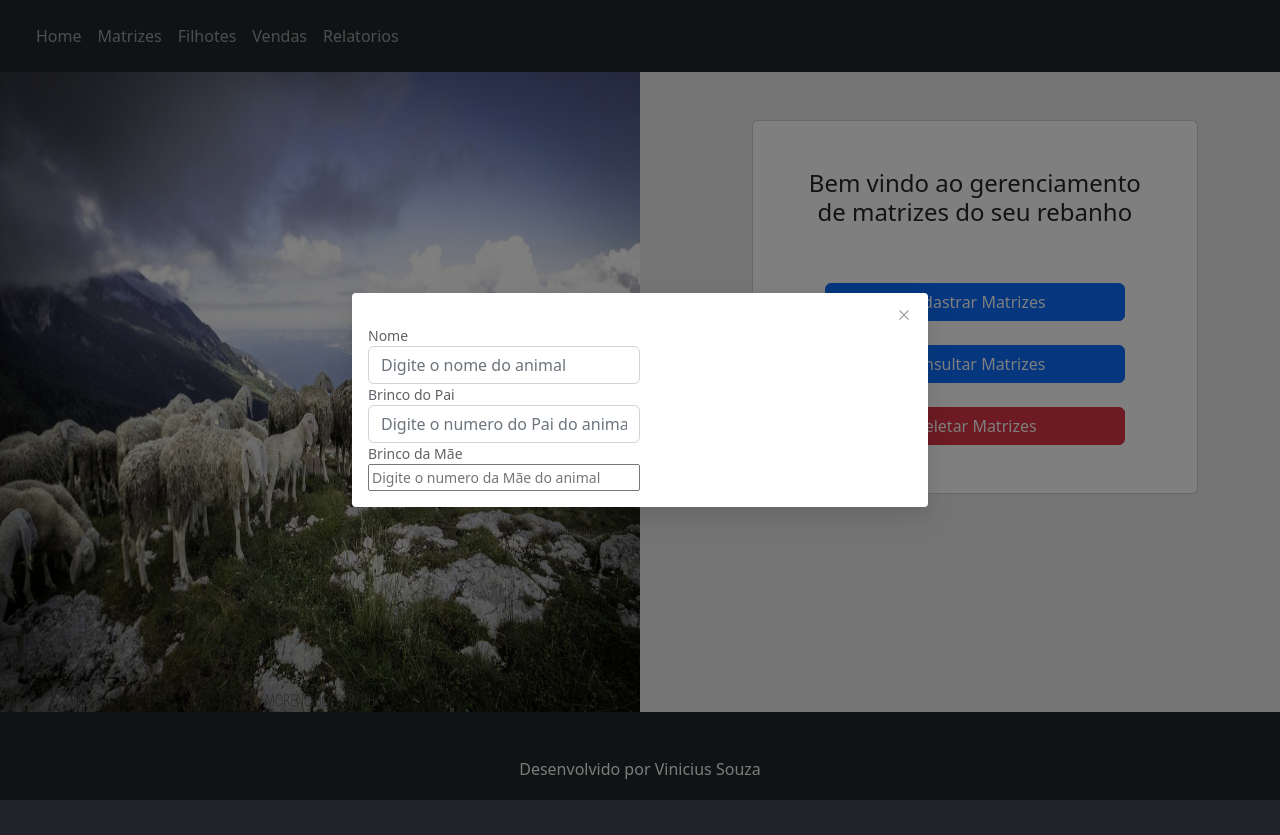
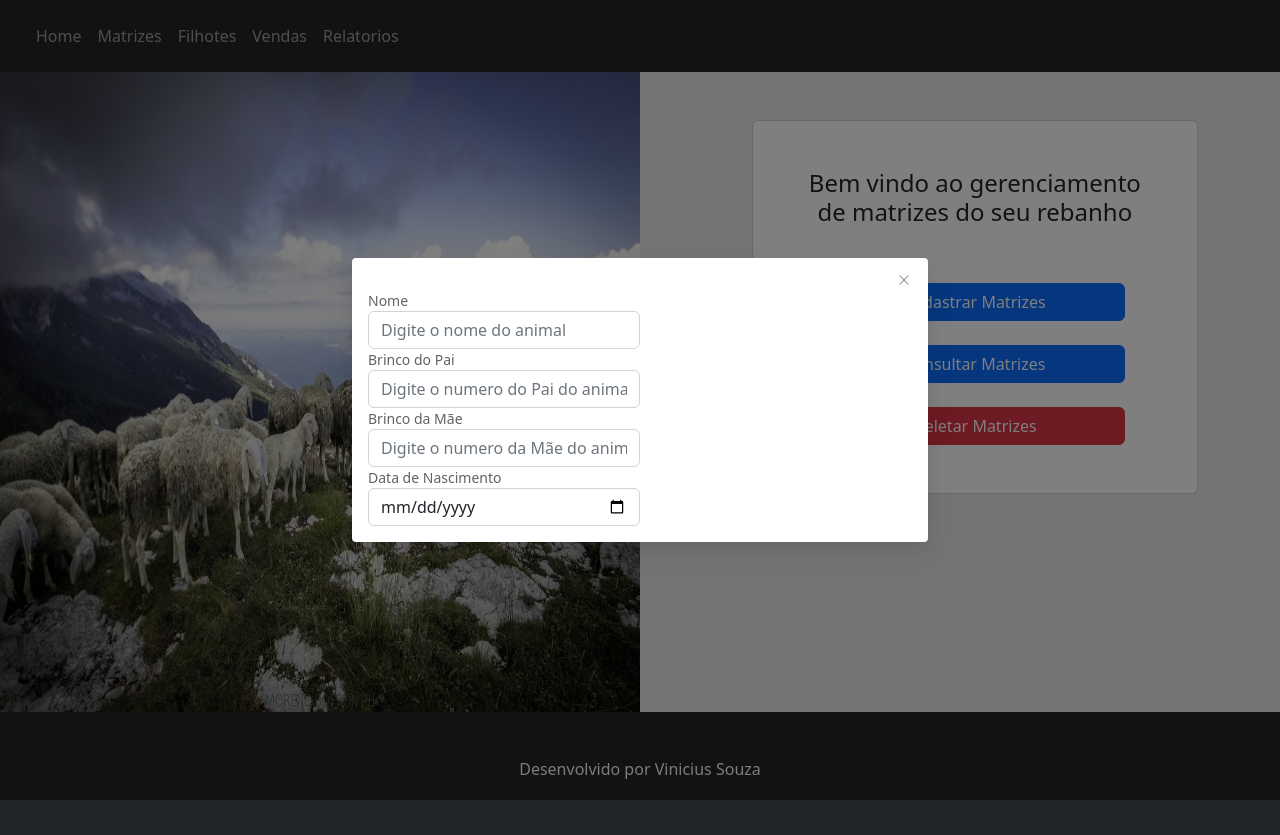
Before and after one commit to ViniciusSSouza23/farm-control, a Vue app: page /matrizes in a window 1280 px wide. Both pictures are taken after a click on the button "Cadastrar Matrizes". Built offline with nearby package versions, Linux system fonts and the light colour scheme.

Commit message:
:construction:

```diff
--- a/src/components/AnimalsForm.vue
+++ b/src/components/AnimalsForm.vue
@@ -20,8 +20,17 @@
         />
       </div>
       <div class="d-flex flex-column w-50 form-group">
-        <label for="">Brinco da Mãe</label>
-        <input type="text" placeholder="Digite o numero da Mãe do animal" />
+        <label for="idMae">Brinco da Mãe</label>
+        <input
+          id="idMae"
+          class="form-control"
+          type="text"
+          placeholder="Digite o numero da Mãe do animal"
+        />
+      </div>
+      <div class="d-flex flex-column w-50 form-group">
+        <label for="Data">Data de Nascimento</label>
+        <input class="form-control" id="Data" type="date">
       </div>
     </form>
   </div>
```
